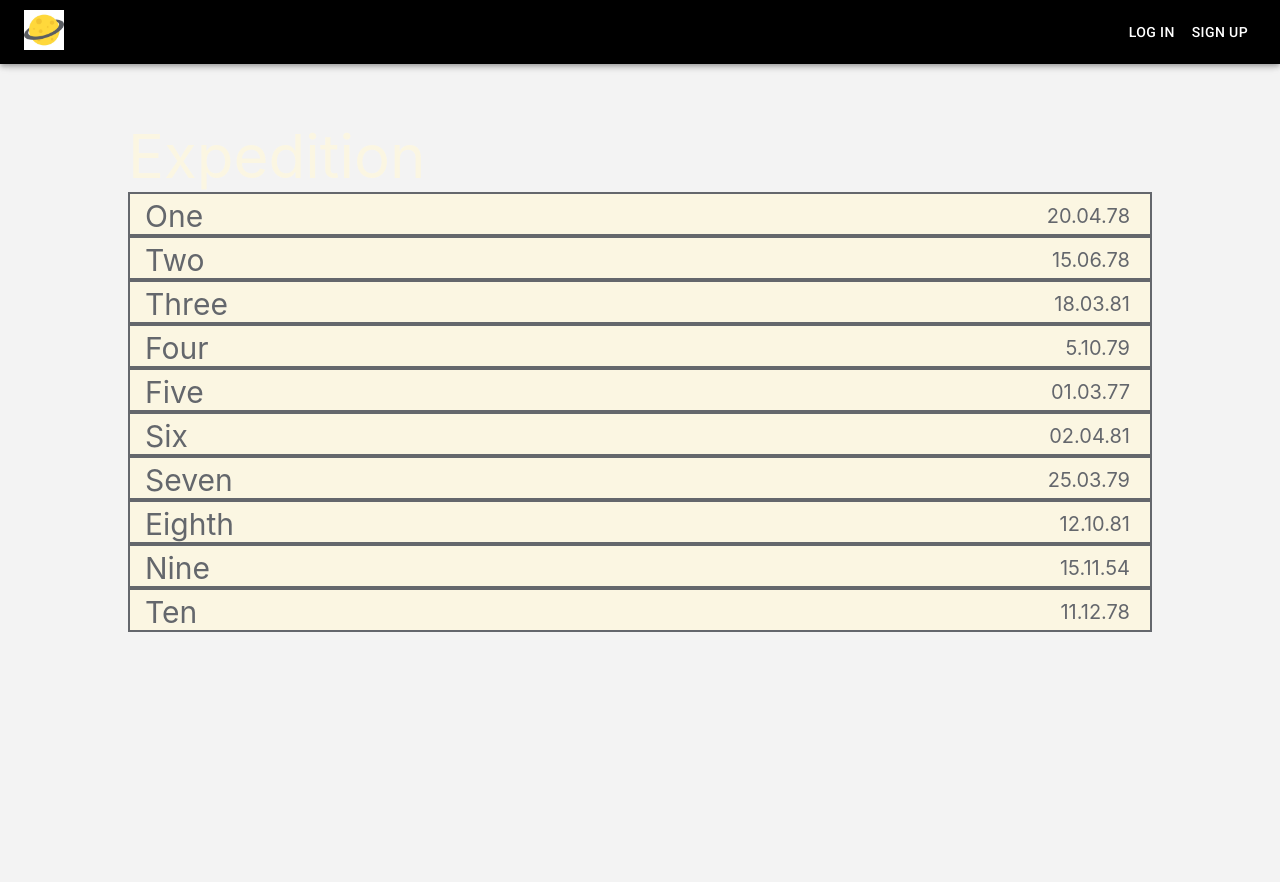
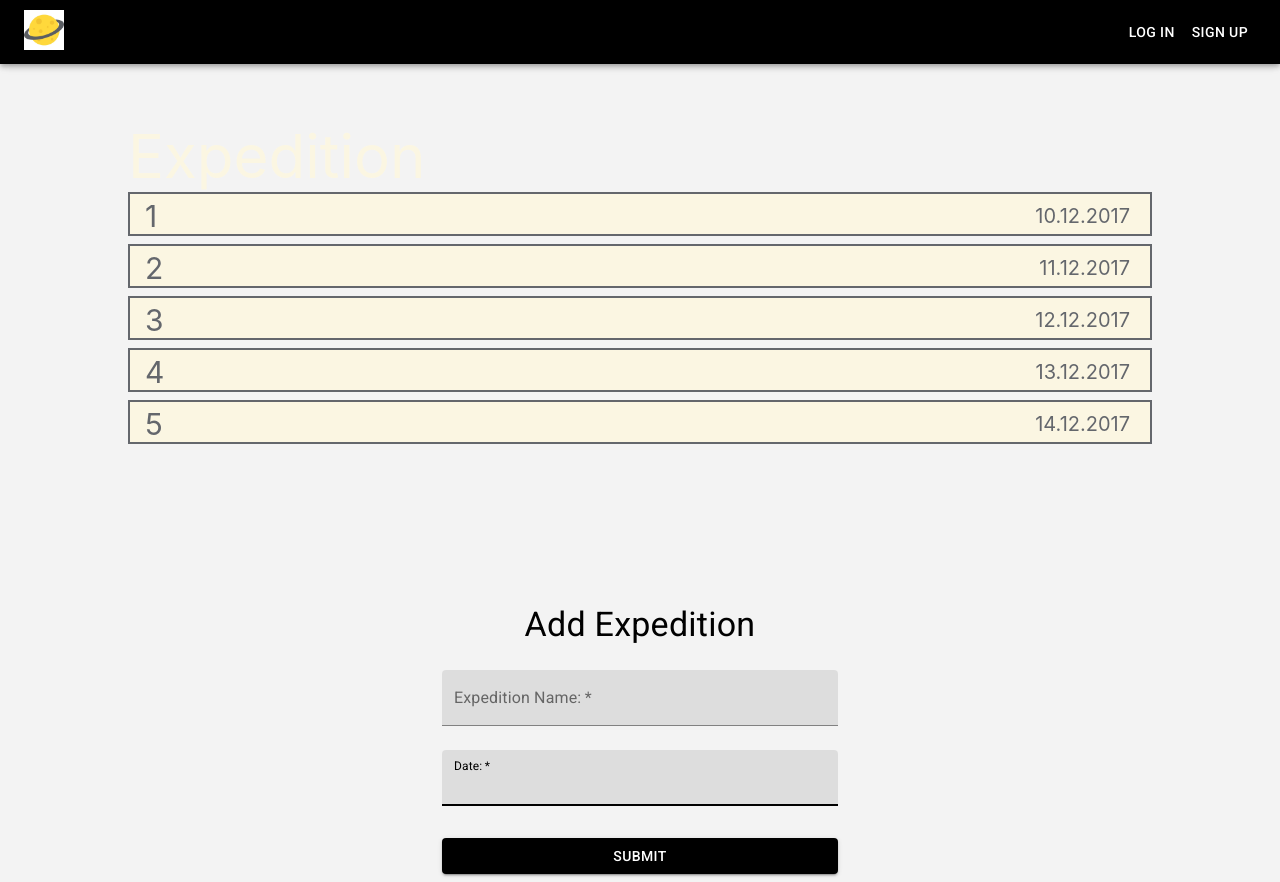
Before and after one commit to BohdanVey/React-Kappa, a React (Create React App) app: page /expedition in a window 1280 px wide. Before the commit the page ends 800 px from the top, so only its background shows below. Built offline with nearby package versions, Linux system fonts and the light colour scheme.

Commit message:
merged with explore and expeditions

```diff
--- /dev/null
+++ b/src/modules/Add/components/ExpeditionForm/index.jsx
@@ -0,0 +1,84 @@
+import React from "react";
+import Button from "@material-ui/core/Button";
+import TextField from "@material-ui/core/TextField";
+import Link from "@material-ui/core/Link";
+import Typography from "@material-ui/core/Typography";
+import {makeStyles} from "@material-ui/core/styles";
+import Container from "@material-ui/core/Container";
+import ContentExpedition from "../../../Content/Expedition";
+
+import {useHistory} from "react-router-dom";
+
+
+const useStyles = makeStyles((theme) => ({
+    paper: {
+        marginTop: theme.spacing(20),
+        display: "flex",
+        flexDirection: "column",
+        alignItems: "center",
+    },
+
+    form: {
+        width: "100%",
+        marginTop: theme.spacing(1),
+    },
+
+    submit: {
+        margin: theme.spacing(3, 0, 1),
+    },
+}));
+
+
+export default function ExpeditionSubmit(props) {
+    const addExpedition = props.addExpedition;
+    const classes = useStyles();
+    const history = useHistory();
+    return (
+        <Container component="main" maxWidth="xs">
+            <div className={classes.paper}>
+                <Typography component="h1" variant="h4">
+                    Add Expedition
+                </Typography>
+                <form className={classes.form} onSubmit={(e) => {
+                    addExpedition({
+                        title: document.getElementById('expedition').value,
+                        date: document.getElementById('date').value
+                    })
+                    e.preventDefault();
+                }} noValidate>
+                    <TextField
+                        variant="filled"
+                        margin="normal"
+                        required
+                        fullWidth
+                        id="expedition"
+                        label="Expedition Name:"
+                        name="expedition"
+                        autoFocus
+                    />
+                    <TextField
+                        variant="filled"
+                        margin="normal"
+                        required
+                        fullWidth
+                        id="date"
+                        label="Date:"
+                        name="date"
+                        autoFocus
+                    />
+                    <Button
+                        type="submit"
+                        margin="normal"
+                        fullWidth
+                        variant="contained"
+                        color="primary"
+                        className={classes.submit}
+
+                    >
+                        Submit
+                    </Button>
+                </form>
+            </div>
+        </Container>
+    );
+}
--- /dev/null
+++ b/src/modules/Add/components/ExploreForm/index.jsx
@@ -0,0 +1,72 @@
+import React from "react";
+import Button from "@material-ui/core/Button";
+import TextField from "@material-ui/core/TextField";
+import Link from "@material-ui/core/Link";
+import Typography from "@material-ui/core/Typography";
+import {makeStyles} from "@material-ui/core/styles";
+import Container from "@material-ui/core/Container";
+
+import {useHistory} from "react-router-dom";
+
+
+const useStyles = makeStyles((theme) => ({
+  paper: {
+    marginTop: theme.spacing(20),
+    display: "flex",
+    flexDirection: "column",
+    alignItems: "center",
+  },
+
+  form: {
+    width: "100%",
+    marginTop: theme.spacing(1),
+  },
+
+  submit: {
+    margin: theme.spacing(3, 0, 1),
+  },
+}));
+
+
+export default function ExploreSubmit(props) {
+  const addExplore = props.addExplore;
+  const classes = useStyles();
+  const history = useHistory();
+  return (
+      <Container component="main" maxWidth="xs">
+        <div className={classes.paper}>
+          <Typography component="h1" variant="h4">
+            Add Explore
+          </Typography>
+          <form className={classes.form} onSubmit={(e) => {
+            addExplore({
+              title: document.getElementById('explore').value,
+            })
+            e.preventDefault();
+          }} noValidate>
+            <TextField
+                variant="filled"
+                margin="normal"
+                required
+                fullWidth
+                id="explore"
+                label="Explore Name:"
+                name="explore"
+                autoFocus
+            />
+           <Button
+                type="submit"
+                margin="normal"
+                fullWidth
+                variant="contained"
+                color="primary"
+                className={classes.submit}
+
+            >
+              Submit
+            </Button>
+          </form>
+        </div>
+      </Container>
+  );
+}
--- /dev/null
+++ b/src/modules/Content/Expedition/index.jsx
@@ -0,0 +1,67 @@
+import React, {useState} from "react"
+import {Grid} from "@material-ui/core"
+import ExpeditionCard from "../ExpeditionCard"
+import ExpeditionForm from "../../Add/components/ExpeditionForm"
+import Button from "@material-ui/core/Button";
+
+const initState = [
+    {
+        id: 1,
+        'title': '1',
+        'date': '10.12.2017'
+
+    },
+    {
+        id: 2,
+        'title': '2',
+        'date': '11.12.2017'
+
+    },
+    {
+        id: 3,
+        'title': '3',
+        'date': '12.12.2017'
+
+    },
+    {
+        id: 4,
+        'title': '4',
+        'date': '13.12.2017'
+
+    },
+    {
+        id: 5,
+        'title': '5',
+        'date': '14.12.2017'
+
+    }
+];
+
+
+const ContentExpedition = () => {
+    const [items, updateItems] = useState(initState);
+
+    const addExpedition = (props) => {
+        updateItems([
+            ...items,
+            {
+                id: items.length + 1,
+                title: props.title,
+                date: props.date,
+            },
+        ]);
+        console.log("test")
+    };
+    return (
+        <div>
+            <Grid container spacing={1}>
+                {items.map((item) => <ExpeditionCard title={item.title} date={item.date}/>)}
+            </Grid>
+            <div>
+            <ExpeditionForm addExpedition={addExpedition}/>
+            </div>
+        </div>
+    )
+}
+
+export default ContentExpedition;
--- /dev/null
+++ b/src/modules/Content/ExpeditionCard/index.jsx
@@ -0,0 +1,26 @@
+import {makeStyles} from "@material-ui/core/styles";
+import {
+    Grid
+} from "@material-ui/core";
+
+import PropTypes from "prop-types";
+
+const ExpeditionCard = ({title, date}) => {
+    return (
+        <Grid item xs={12}>
+            <div className="sub-content" href="/">
+                <a>
+                    <p className="search-text">{title}</p>
+                    <p className="right-data">{date}</p>
+                </a>
+            </div>
+        </Grid>
+    );
+};
+
+ExpeditionCard.propTypes = {
+    title: PropTypes.string.isRequired,
+    date: PropTypes.string.isRequired,
+};
+
+export default ExpeditionCard;
--- /dev/null
+++ b/src/modules/Content/Explore/index.jsx
@@ -0,0 +1,61 @@
+import React, {useState} from "react"
+import {Grid} from "@material-ui/core"
+import ExploreCard from "../ExploreCard"
+import Button from "@material-ui/core/Button";
+import ExploreForm from "../../Add/components/ExploreForm"
+
+const initState = [
+    {
+        id: 1,
+        'title': '1',
+
+    },
+    {
+        id: 2,
+        'title': '2',
+
+    },
+    {
+        id: 3,
+        'title': '3',
+
+    },
+    {
+        id: 4,
+        'title': '4',
+
+    },
+    {
+        id: 5,
+        'title': '5',
+
+    }
+];
+
+
+const ContentExplore = () => {
+    const [items, updateItems] = useState(initState);
+
+    const addExplore = (props) => {
+        updateItems([
+            ...items,
+            {
+                id: items.length + 1,
+                title: props.title,
+            },
+        ]);
+        console.log("test")
+    };
+    return (
+        <div>
+            <Grid container spacing={1}>
+                {items.map((item) => <ExploreCard title={item.title} date={item.date}/>)}
+            </Grid>
+            <div>
+                <ExploreForm addExplore={addExplore}/>
+            </div>
+        </div>
+    )
+}
+
+export default ContentExplore;
--- /dev/null
+++ b/src/modules/Content/ExploreCard/index.jsx
@@ -0,0 +1,23 @@
+import {
+    Grid
+} from "@material-ui/core";
+
+import PropTypes from "prop-types";
+
+const ExploreCard = ({title, date}) => {
+    return (
+        <Grid item xs={12}>
+            <div className="sub-content" href="/">
+                <a>
+                    <p className="search-text">{title}</p>
+                </a>
+            </div>
+        </Grid>
+    );
+};
+
+ExploreCard.propTypes = {
+    title: PropTypes.string.isRequired,
+};
+
+export default ExploreCard;
--- a/src/views/Expedition/Expedition.js
+++ b/src/views/Expedition/Expedition.js
@@ -1,37 +1,17 @@
 import "../styles.css";
 import Header from "../../modules/Global/Header";
+import {Grid, Button, Box} from "@material-ui/core";
+import ContentExpedition from "../../modules/Content/Expedition"
 
 function Expedition() {
-  const elements = [
-    ["One", "20.04.78"],
-    ["Two", "15.06.78"],
-    ["Three", "18.03.81"],
-    ["Four", "5.10.79"],
-    ["Five", "01.03.77"],
-    ["Six", "02.04.81"],
-    ["Seven", "25.03.79"],
-    ["Eighth", "12.10.81"],
-    ["Nine", "15.11.54"],
-    ["Ten", "11.12.78"],
-  ];
-  const items = [];
 
-  for (let i = 0; i < elements.length; i++) {
-    items.push(
-      <div className="sub-content" href="/">
-        <a>
-          <p className="search-text">{elements[i][0]}</p>
-          <p className="right-data">{elements[i][1]}</p>
-        </a>
-      </div>
-    );
-  }
+
     return (
         <div>
-      <Header />
+            <Header/>
             <div className="content">
                 <div className="header">Expedition</div>
-        {items}
+                <ContentExpedition/>
             </div>
         </div>
     );
--- a/src/views/Explore/Explore.js
+++ b/src/views/Explore/Explore.js
@@ -1,37 +1,19 @@
 import "../styles.css";
 import Header from "../../modules/Global/Header";
+import {Button, Box, Grid} from "@material-ui/core";
+import ContentExplore from "../../modules/Content/Explore"
+function Explore() {
+    return (
+        <div>
+            <Header/>
+            <div className="content">
+                <div className="header">Explore</div>
 
-function Explore() {
-  const elements = [
-    "One",
-    "Two",
-    "Three",
-    "Four",
-    "Five",
-    "Six",
-    "Seven",
-    "Eighth",
-    "Nine",
-    "Ten",
-  ];
-  const items = [];
+                    <ContentExplore/>
+            </div>
 
-  for (let i = 0; i < elements.length; i++) {
-    items.push(
-      <div className="sub-content" href="/">
-        <a className="search-text">{elements[i]}</a>
-      </div>
+        </div>
     );
-  }
-  return (
-    <div>
-      <Header />
-      <div className="content">
-        <div className="header">Explore</div>
-        {items}
-      </div>
-    </div>
-  );
 }
 
 export default Explore;
```
Lines whose indentation alone changed are shown as unchanged.
